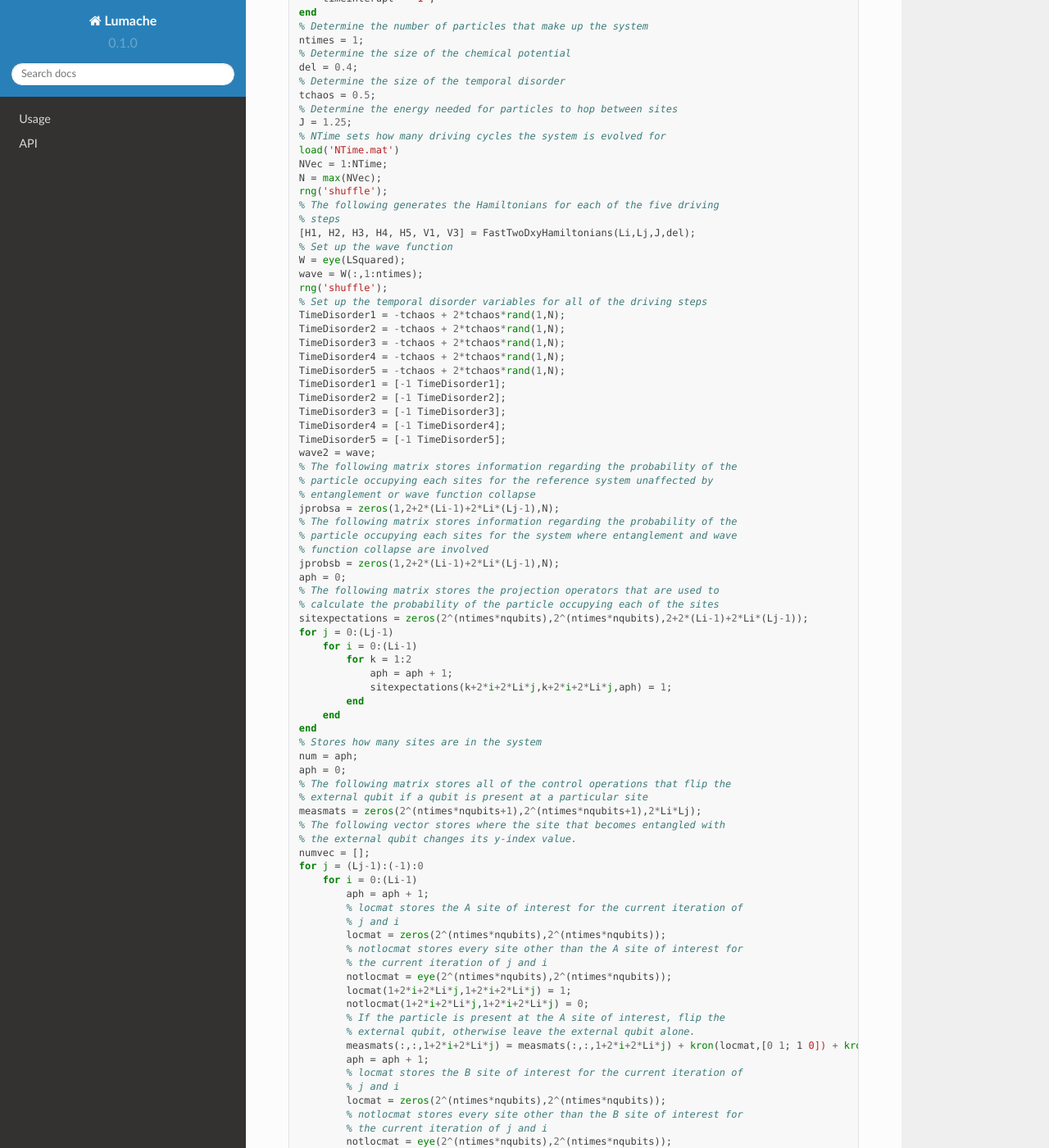
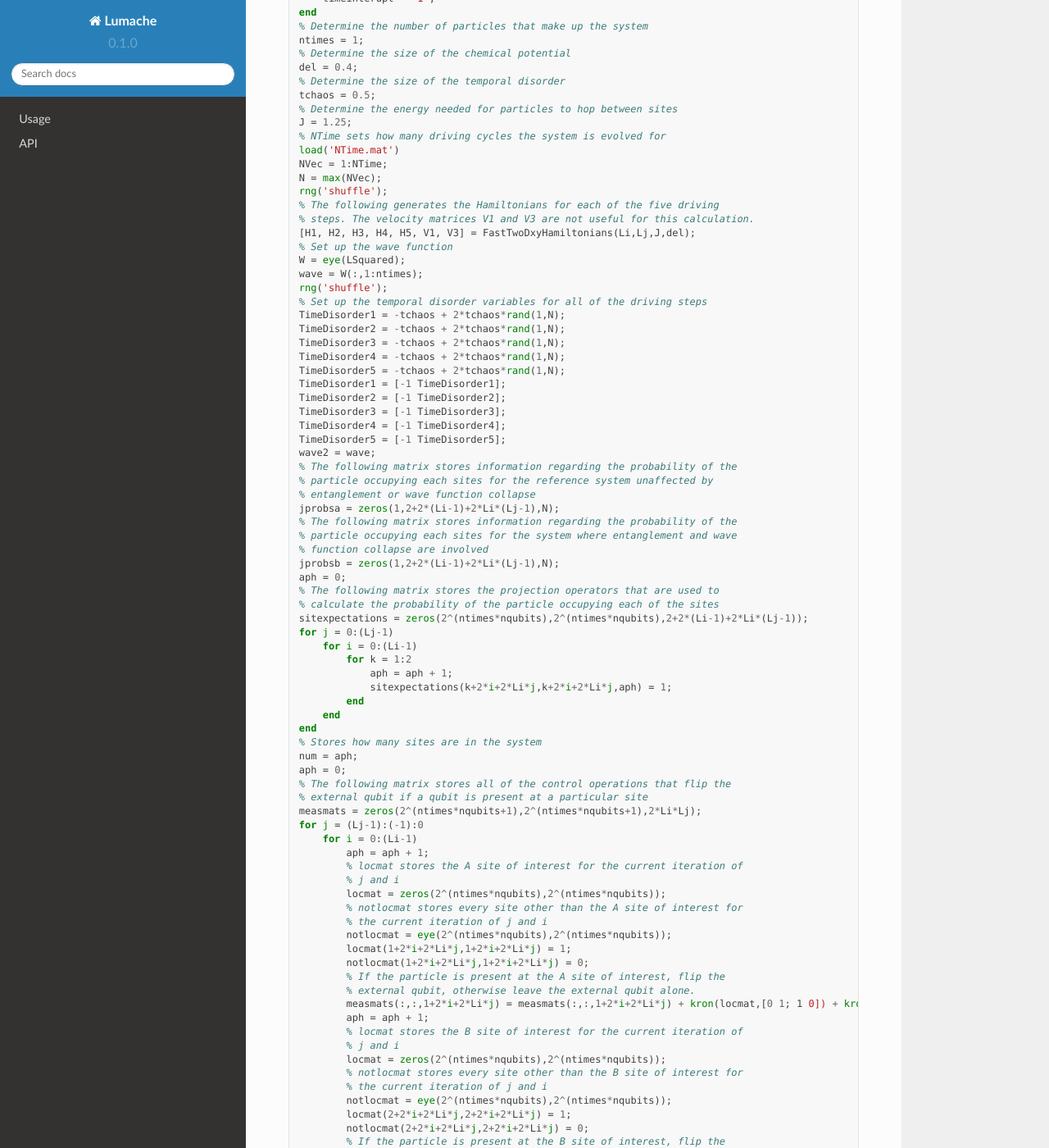
Before and after one commit to htim327/QuantumGravity, a Sphinx documentation site: the page built from docs/source/MeasurementAndEntanglementGradient.rst, in a window 1280 px wide and 1400 px high, scrolled down 2676 px. Shown: the whole window at 82% size. Built offline with Sphinx 7.4.7 and the Read the Docs theme 2.0.0, drawn with Linux system fonts in a browser that asks for light colours; some of the changed text lies outside the part shown.

Commit message:
Update MeasurementAndEntanglementGradient.rst

```diff
--- a/docs/source/MeasurementAndEntanglementGradient.rst
+++ b/docs/source/MeasurementAndEntanglementGradient.rst
@@ -129,7 +129,7 @@ The code above runs TwoDimxyQ.m, which is the main file that actually runs the s
     N = max(NVec);
     rng('shuffle');
     % The following generates the Hamiltonians for each of the five driving
-    % steps
+    % steps. The velocity matrices V1 and V3 are not useful for this calculation.
     [H1, H2, H3, H4, H5, V1, V3] = FastTwoDxyHamiltonians(Li,Lj,J,del);
     % Set up the wave function
     W = eye(LSquared);
@@ -173,9 +173,6 @@ The code above runs TwoDimxyQ.m, which is the main file that actually runs the s
     % The following matrix stores all of the control operations that flip the
     % external qubit if a qubit is present at a particular site
     measmats = zeros(2^(ntimes*nqubits+1),2^(ntimes*nqubits+1),2*Li*Lj);
-    % The following vector stores where the site that becomes entangled with
-    % the external qubit changes its y-index value.
-    numvec = [];
     for j = (Lj-1):(-1):0
         for i = 0:(Li-1)
             aph = aph + 1;
@@ -203,7 +200,6 @@ The code above runs TwoDimxyQ.m, which is the main file that actually runs the s
             % external qubit, otherwise leave the external qubit alone.
             measmats(:,:,2+2*i+2*Li*j) = measmats(:,:,2+2*i+2*Li*j) + kron(locmat,[0 1; 1 0]) + kron(notlocmat,[1 0; 0 1]);
         end
-        numvec = [numvec aph];
     end
     % Time evolve the system that is unaffected by wave function collapse and
     % entanglement
```
Also changed, not shown: other parts of docs/source/MeasurementAndEntanglementGradient.rst (+6 -6 lines).
